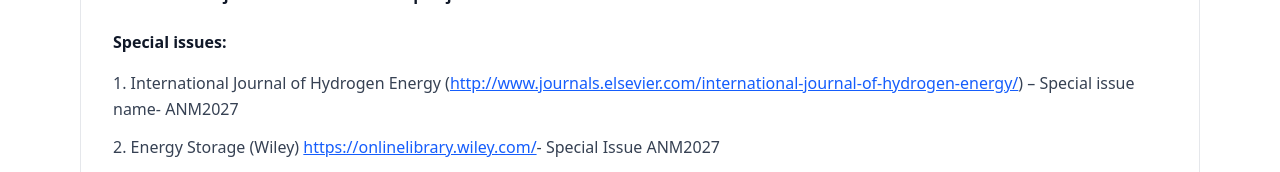
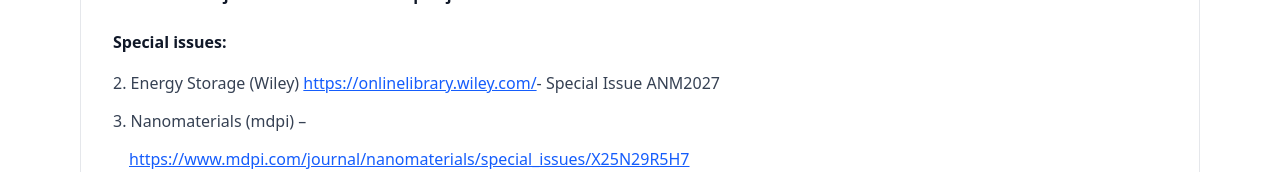
Before and after one commit to Abhijith-Suresh2283/nanoportugal, a React (Vite) app: page /publications in a window 1280 px wide. Shown: the part 446-618 px from the top of the page. Built offline with nearby package versions, Linux system fonts and the light colour scheme; no server answers.

Commit message:
Update Publications.jsx

```diff
--- a/src/components/Publications.jsx
+++ b/src/components/Publications.jsx
@@ -37,20 +37,6 @@ export default function PublicationsPage() {
 
               <div className="space-y-3 text-gray-700">
                 {/* Journal 1 */}
-                <p className="leading-relaxed">
-                  1. International Journal of Hydrogen Energy (
-                  <a
-                    href="http://www.journals.elsevier.com/international-journal-of-hydrogen-energy/"
-                    target="_blank"
-                    rel="noopener noreferrer"
-                    className="text-blue-600 hover:text-blue-800 underline break-all"
-                  >
-                    http://www.journals.elsevier.com/international-journal-of-hydrogen-energy/
-                  </a>
-                  ) – Special issue name- ANM2027
-                </p>
-
-                {/* Journal 2 */}
                 <p className="leading-relaxed">
                   2. Energy Storage (Wiley){" "}
                   <a
```
